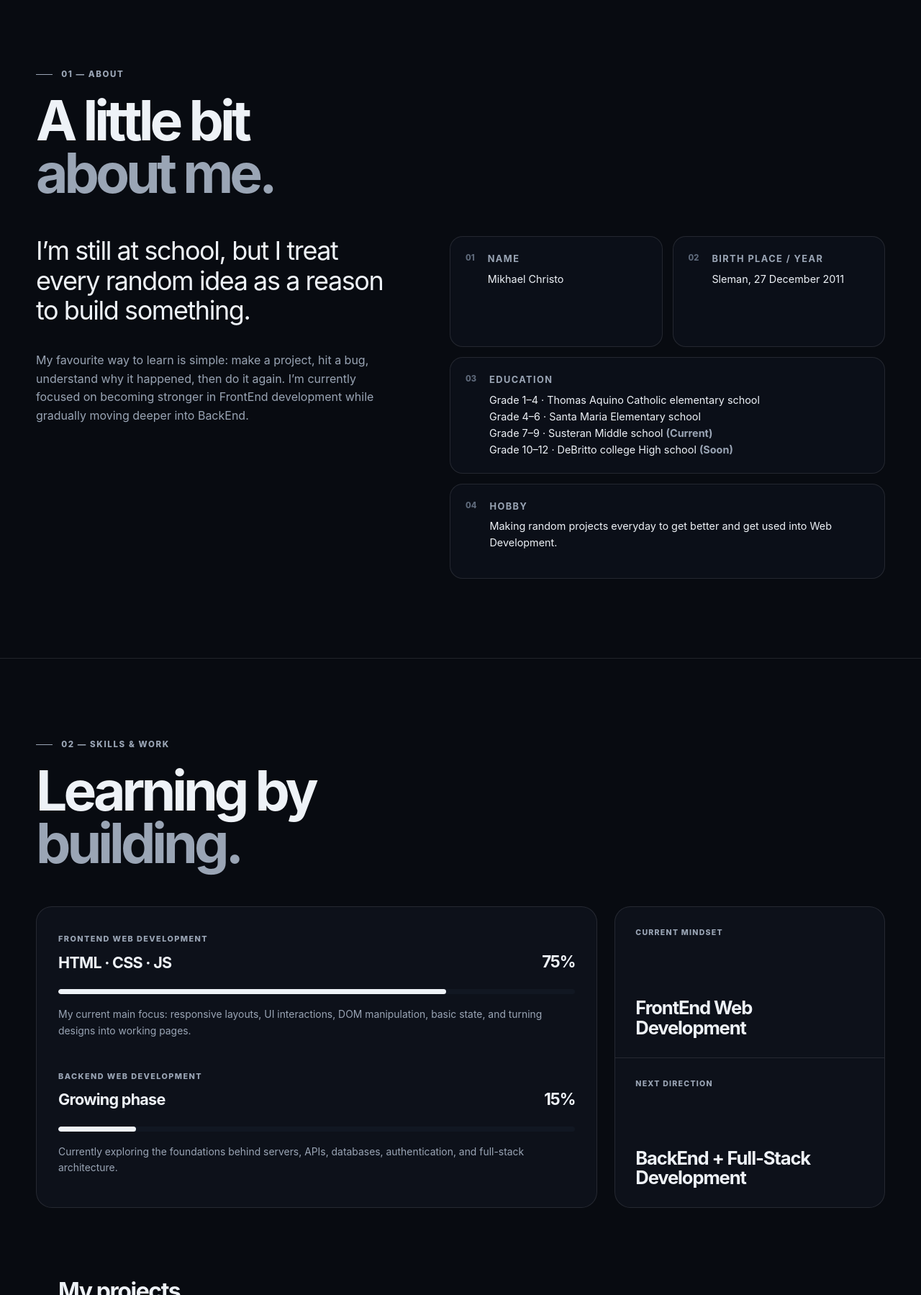
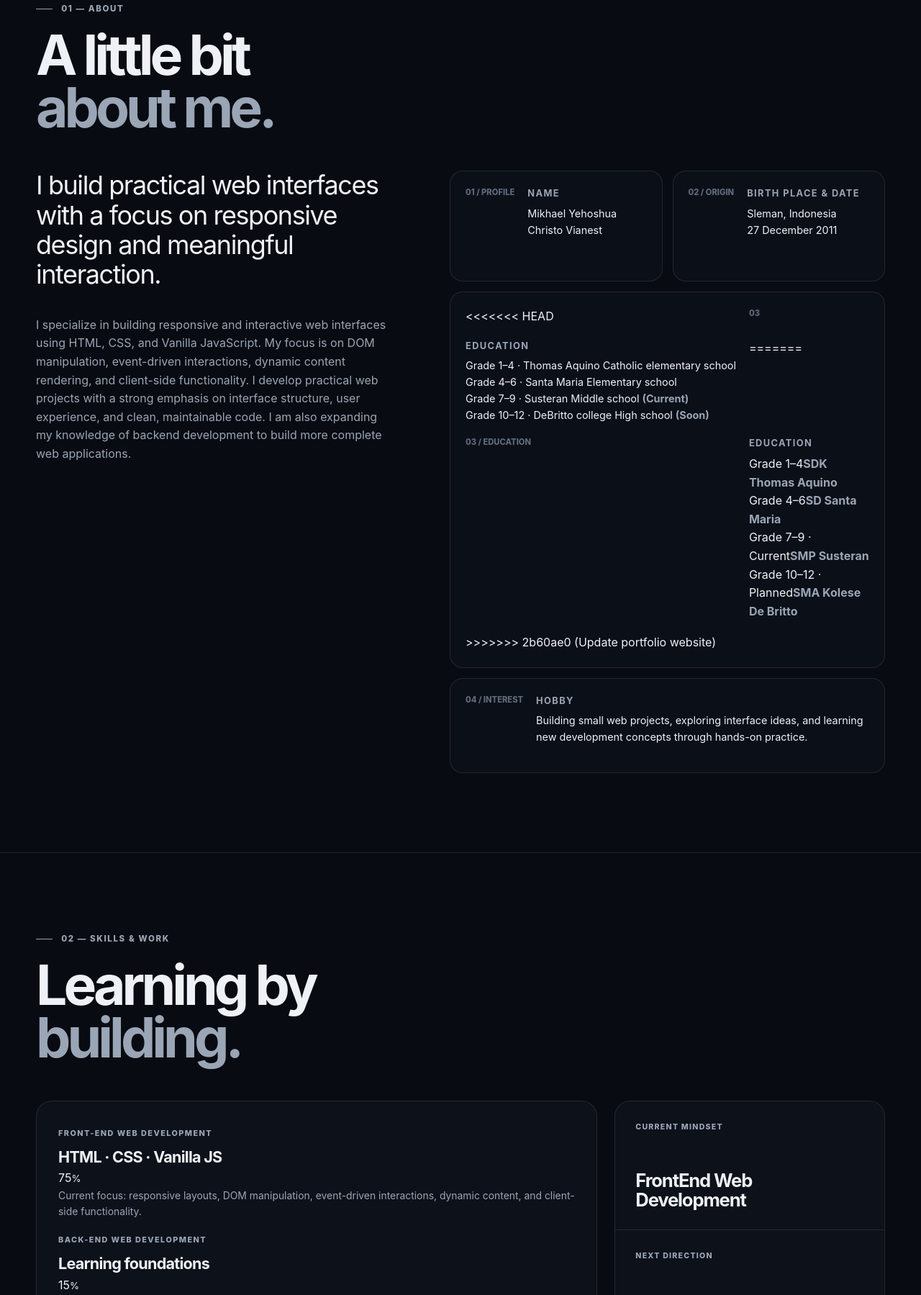
Before and after one commit to deheybros-web/Mikhael-Christo-Landing-Page, a plain HTML site: page main_page/index.html in a window 1280 px wide. Shown: the part 1001-2800 px from the top of the page at 72% size. Drawn offline with Linux system fonts and the light colour scheme.

Commit message:
Updated and revised structure
Updated the portfolio website to reflect a focus on Front-End Web Development, including changes to the description, title, and various sections to emphasize skills and projects.

```diff
--- a/main_page/index.html
+++ b/main_page/index.html
@@ -3,9 +3,9 @@
 <head>
   <meta charset="UTF-8">
   <meta name="viewport" content="width=device-width, initial-scale=1.0">
-  <meta name="description" content="Mikhael Christo — Aspiring Full-Stack Web Developer portfolio.">
+  <meta name="description" content="Mikhael Christo — Front-End Web Developer portfolio focused on responsive interfaces and Vanilla JavaScript.">
   <meta name="theme-color" content="#0a0d14">
-  <title>Mikhael Christo | Aspiring Full-Stack Dev</title>
+  <title>Mikhael Christo | Front-End Web Developer</title>
   <link rel="stylesheet" href="../css/style.css">
   <script>
     (() => {
@@ -51,18 +51,17 @@
     <section class="hero section" id="home">
       <div class="container hero-grid">
         <div class="hero-copy reveal">
-          <p class="eyebrow"><span></span> Aspiring Full-Stack Web Developer</p>
-          <h1>Building small ideas<br><em>into real things.</em></h1>
-          <p class="hero-quote">“Lets turn habit and hobbies into future”.</p>
-          <p class="hero-text">I’m Mikhael Christo — a student who learns web development by making random projects, breaking things, fixing them, and getting a little better every day.</p>
+          <p class="eyebrow"><span></span> Portfolio / 2026</p>
+          <h1>Hello there!,<br><em>I'm Mikhael Christo.</em></h1>
+          <div class="hero-role" aria-live="polite" aria-atomic="true">
+            <span class="role-indicator"></span>
+            <span id="roleText">Aspiring Full-Stack Developer</span>
+          </div>
+          <p class="hero-quote">“Let's turn habits and hobbies into the future.”</p>
+          <p class="hero-text">Front-End Web Developer focused on building responsive, interactive websites using HTML, CSS, and Vanilla JavaScript, with hands-on experience in DOM manipulation and dynamic web functionality.</p>
           <div class="hero-buttons">
             <a class="btn btn-primary" href="#about">About me <span>↗</span></a>
             <a class="btn btn-secondary" href="#contact">Contact <span>↗</span></a>
-          </div>
-          <div class="hero-meta" aria-label="Quick profile information">
-            <span>Born in Sleman</span>
-            <span>27 Dec 2011</span>
-            <span>Indonesia</span>
           </div>
         </div>
 
@@ -86,26 +85,38 @@
 
         <div class="about-layout">
           <div class="about-intro reveal">
-            <p class="large-copy">I’m still at school, but I treat every random idea as a reason to build something.</p>
-            <p>My favourite way to learn is simple: make a project, hit a bug, understand why it happened, then do it again. I’m currently focused on becoming stronger in FrontEnd development while gradually moving deeper into BackEnd.</p>
+            <p class="large-copy">I build practical web interfaces with a focus on responsive design and meaningful interaction.</p>
+            <p>I specialize in building responsive and interactive web interfaces using HTML, CSS, and Vanilla JavaScript. My focus is on DOM manipulation, event-driven interactions, dynamic content rendering, and client-side functionality. I develop practical web projects with a strong emphasis on interface structure, user experience, and clean, maintainable code. I am also expanding my knowledge of backend development to build more complete web applications.</p>
           </div>
 
           <div class="about-facts reveal reveal-delay">
-            <article class="fact-card">
-              <span class="fact-number">01</span>
-              <div><h3>Name</h3><p>Mikhael Christo</p></div>
+            <article class="fact-card fact-card-name">
+              <span class="fact-number">01 / PROFILE</span>
+              <div><h3>Name</h3><p>Mikhael Yehoshua Christo Vianest</p></div>
             </article>
             <article class="fact-card">
-              <span class="fact-number">02</span>
-              <div><h3>Birth place / year</h3><p>Sleman, 27 December 2011</p></div>
+              <span class="fact-number">02 / ORIGIN</span>
+              <div><h3>Birth place & date</h3><p>Sleman, Indonesia<br>27 December 2011</p></div>
             </article>
             <article class="fact-card fact-card-wide">
+<<<<<<< HEAD
               <span class="fact-number">03</span>
               <div><h3>Education</h3><p>Grade 1–4 · Thomas Aquino Catholic elementary school<br>Grade 4–6 · Santa Maria Elementary school<br>Grade 7–9 · Susteran Middle school <strong>(Current)</strong><br>Grade 10–12 · DeBritto college High school <strong>(Soon)</strong></p></div>
+=======
+              <span class="fact-number">03 / EDUCATION</span>
+              <div><h3>Education</h3>
+                <div class="education-timeline">
+                  <div><span>Grade 1–4</span><strong>SDK Thomas Aquino</strong></div>
+                  <div><span>Grade 4–6</span><strong>SD Santa Maria</strong></div>
+                  <div class="current"><span>Grade 7–9 · Current</span><strong>SMP Susteran</strong></div>
+                  <div><span>Grade 10–12 · Planned</span><strong>SMA Kolese De Britto</strong></div>
+                </div>
+              </div>
+>>>>>>> 2b60ae0 (Update portfolio website)
             </article>
-            <article class="fact-card fact-card-wide">
-              <span class="fact-number">04</span>
-              <div><h3>Hobby</h3><p>Making random projects everyday to get better and get used into Web Development.</p></div>
+            <article class="fact-card fact-card-wide fact-card-hobby">
+              <span class="fact-number">04 / INTEREST</span>
+              <div><h3>Hobby</h3><p>Building small web projects, exploring interface ideas, and learning new development concepts through hands-on practice.</p></div>
             </article>
           </div>
         </div>
@@ -121,13 +132,20 @@
 
         <div class="skills-layout">
           <div class="skills-panel reveal">
-            <div class="skill-head"><div><span class="skill-kicker">FrontEnd Web Development</span><h3>HTML · CSS · JS</h3></div><strong>75%</strong></div>
-            <div class="skill-track"><span style="--level: 75%"></span></div>
-            <p>My current main focus: responsive layouts, UI interactions, DOM manipulation, basic state, and turning designs into working pages.</p>
-
-            <div class="skill-head secondary"><div><span class="skill-kicker">BackEnd Web Development</span><h3>Growing phase</h3></div><strong>15%</strong></div>
-            <div class="skill-track"><span style="--level: 15%"></span></div>
-            <p>Currently exploring the foundations behind servers, APIs, databases, authentication, and full-stack architecture.</p>
+            <div class="skill-item">
+              <div class="skill-head"><div><span class="skill-kicker">Front-End Web Development</span><h3>HTML · CSS · Vanilla JS</h3></div></div>
+              <div class="skill-detail">
+                <div class="skill-ring" style="--progress:75" role="img" aria-label="Front-End development progress: 75 percent"><span>75<small>%</small></span></div>
+                <p>Current focus: responsive layouts, DOM manipulation, event-driven interactions, dynamic content, and client-side functionality.</p>
+              </div>
+            </div>
+            <div class="skill-item skill-item-secondary">
+              <div class="skill-head"><div><span class="skill-kicker">Back-End Web Development</span><h3>Learning foundations</h3></div></div>
+              <div class="skill-detail">
+                <div class="skill-ring" style="--progress:15" role="img" aria-label="Back-End development progress: 15 percent"><span>15<small>%</small></span></div>
+                <p>Exploring server-side fundamentals, APIs, databases, authentication, and how full-stack applications work together.</p>
+              </div>
+            </div>
           </div>
 
           <div class="skills-side reveal reveal-delay">
@@ -154,7 +172,7 @@
               <div class="project-content"><div class="project-tags"><span>Client</span><span>Restaurant</span></div><h4>Ayam Empuk Mba Amel</h4><p>A lightweight restaurant landing page concept with a clear, local-business focused layout.</p><a class="project-link" href="https://ayam-mba-amel.vercel.app" target="_blank" rel="noopener noreferrer">Visit project <span>↗</span></a></div>
             </article>
 
-            <article class="project-card reveal reveal-delay">
+            <article class="project-card reveal reveal-delay" data-category="experiments">
               <div class="project-image"><img src="../assets/img/project4.jpeg" alt="Simple Hand Gesture Tracker project preview" loading="lazy"><span class="project-index">04</span></div>
               <div class="project-content"><div class="project-tags"><span>JavaScript</span><span>Computer Vision</span></div><h4>Simple Hand Gesture Tracker</h4><p>A browser experiment that translates hand gestures into simple interface actions.</p><a class="project-link" href="https://handtrack-delta.vercel.app" target="_blank" rel="noopener noreferrer">Visit project <span>↗</span></a></div>
             </article>
@@ -163,7 +181,17 @@
               <div class="project-image"><img src="../assets/img/project5.jpeg" alt="Liam Juragan online game store project preview" loading="lazy"><span class="project-index">05</span></div>
               <div class="project-content"><div class="project-tags"><span>E-Commerce</span><span>Gaming</span></div><h4>Liam Juragan</h4><p>An online game store concept focused on simple navigation and product presentation.</p><a class="project-link" href="https://liamjuraganstore.netlify.app" target="_blank" rel="noopener noreferrer">Visit project <span>↗</span></a></div>
             </article>
+
+            <article class="project-card reveal reveal-delay" data-category="web">
+              <div class="project-image"><img src="../assets/img/project6.png" alt="Kopidia cafe website preview" loading="lazy"><span class="project-index">06</span></div>
+              <div class="project-content"><div class="project-tags"><span>Website</span><span>Café</span></div><h4>Kopidia</h4><p>A café website designed to introduce the brand, present its atmosphere, and make key information easy to explore.</p><a class="project-link" href="https://kopidia.vercel.app" target="_blank" rel="noopener noreferrer">Visit project <span>↗</span></a></div>
+            </article>
+            <article class="project-card reveal" data-category="tools">
+              <div class="project-image"><img src="../assets/img/project7.png" alt="Password Generator project preview" loading="lazy"><span class="project-index">07</span></div>
+              <div class="project-content"><div class="project-tags"><span>HTML</span><span>CSS</span><span>JavaScript</span></div><h4>Password Generator</h4><p>A browser-based utility for generating random passwords through a simple, interactive interface.</p><a class="project-link" href="https://passgen-mycv.vercel.app" target="_blank" rel="noopener noreferrer">Visit project <span>↗</span></a></div>
+            </article>
           </div>
+          <p class="project-empty" id="projectEmpty" hidden>No projects match your search. Try another name or category.</p>
         </div>
 
         <div class="certificate-wrap reveal">
```
